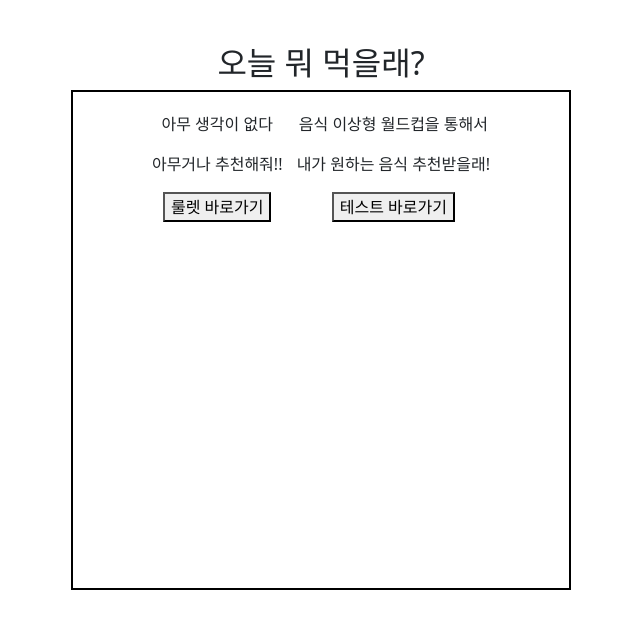
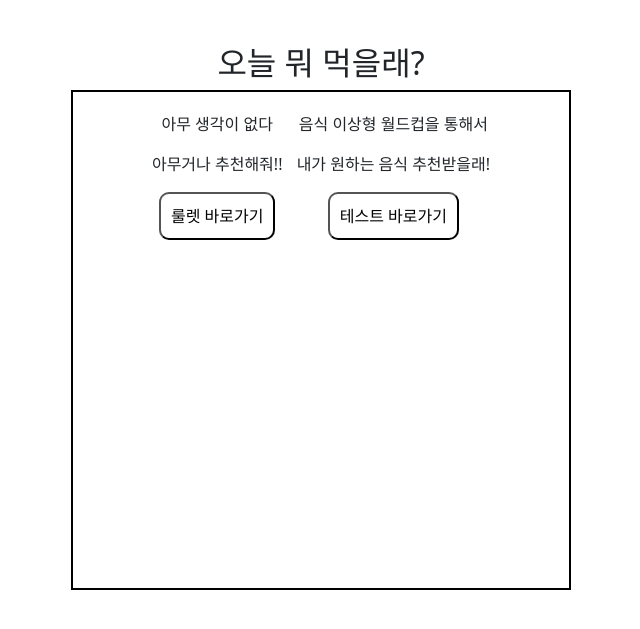
Before and after one commit to aplustudy/menu, a Flask app: page / in a window 1280 px wide. Shown: the part 56-685 px from the top of the page, without its empty margins (319-959 px from the left). Run offline with Flask 2, Linux system fonts and the light colour scheme.

Commit message:
버튼 css 수정

```diff
--- a/static/index.css
+++ b/static/index.css
@@ -27,4 +27,7 @@
 }
 .main-btn {
     color: black;
+    background-color: white;
+    border-radius: 10px;
+    padding: 10px;
 }
--- a/static/roulette.css
+++ b/static/roulette.css
@@ -24,6 +24,9 @@ canvas {
 .roulette_cate_btn {
     margin: 0 auto;
     border-radius: 10px;
+    background-color: white;
+    padding-left: 10px;
+    padding-right: 10px;
 
 }
 .roulette_main_btn {
```
